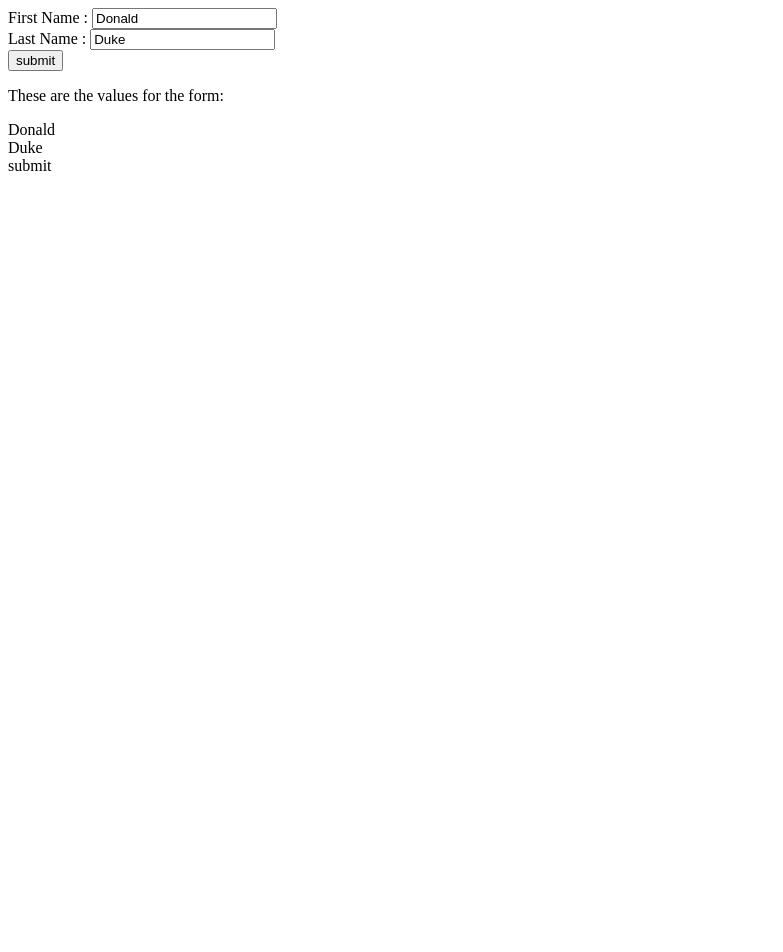
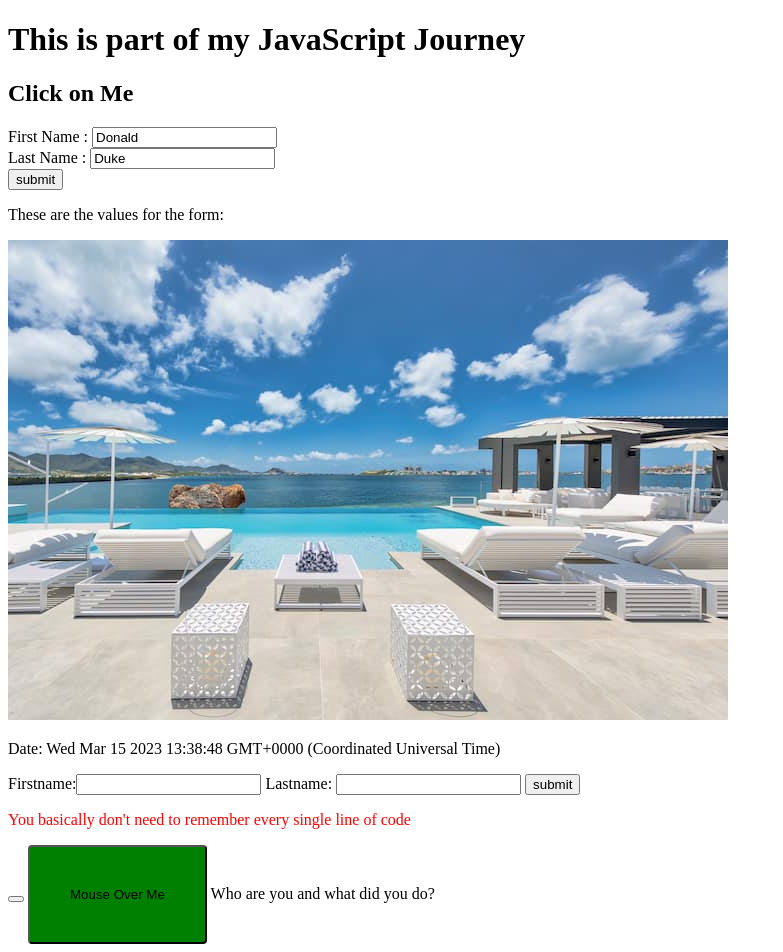
Before and after one commit to dominion-30/JavaScript-Journey, a plain HTML site: page index.html in a window 1280 px wide. Shown: the whole page, without its empty margins (0-783 px from the left). Before the commit the page ends 800 px from the top, so only its background shows below. Drawn offline with Linux system fonts and the light colour scheme.

Commit message:
Add files

```diff
--- /dev/null
+++ b/css/style.css
@@ -0,0 +1,4 @@
+.container{
+    padding: 3em;
+    border-radius: 0.3em;
+}
--- a/index.html
+++ b/index.html
@@ -4,6 +4,7 @@
     <meta charset="UTF-8">
     <meta http-equiv="X-UA-Compatible" content="IE=edge">
     <meta name="viewport" content="width=device-width, initial-scale=1.0">
+    <link rel="stylesheet" href="css/style.css">
     <script src="script.js"></script>
     <title>JavaScript Learning</title>
 </head>
@@ -32,7 +33,9 @@
     document.getElementById("demo").innerHTML = "The first paragraph with index 0 and class intro is: " + x[0].innerHTML;
 
 </script> -->
+<h1 id="colorChange">This is part of my JavaScript Journey</h1>
 
+<h2 onclick="this.innerHTML = 'Ooops'">Click on Me</h2>
 <form id = "frm1" action="index.html">
     First Name : <input type="text" name="fname" value="Donald"><br>
     Last Name : <input type="text" name="lname" value="Duke"><br>
@@ -46,15 +49,54 @@
 
 <p id="intro"></p>
 
+<img id="myimage" src="images/image1.jpg" alt="">
+
+<p id="date"></p>
+<form id="form" action="index.html">
+    Firstname:<input type="text" name="fname" >
+    Lastname: <input type="text" name="lname">
+    <input type="Submit" value="submit">
+</form>
+
+<p id="myline">You basically don't need to remember every single line of code</p>
+
+<button type="button" onclick="document.getElementById('colorChange').style.color = 'green'">
+
+</button>
+
+<button id="box" class="container" type="button" onmouseover="document.getElementById('box').innerHTML = 'Thank you'">Mouse Over Me</button>
+
+
+
 <script>
-    const x = document.forms["frm1"];
-    let text = "";
-    let i = 0;
+    document.getElementById("box").style.backgroundColor = "green";
+    document.getElementById("myimage").src = "images/property1.jpg";
+    // document.getElementById("intro").innerHTML = "Who are you and why are you here";
+    // // const x = document.forms["frm1"];
+    // // let text = "";
+    // // let i = 0;
 
-    for(i; i< x.length ; i++){
-        text += x.elements[i].value + "<br>";
-    }
-    document.getElementById("demo").innerHTML = text;
+    // // for(i; i< x.length ; i++){
+    // //     text += x.elements[i].value + "<br>";
+    // // }
+    // // document.getElementById("demo").innerHTML = text;
+        document.getElementById("date").innerHTML = "Date: " + Date();
+        document.write("Who are you and what did you do?")
+
+        function validateForm(){
+
+            let x = document.forms["form"]["fname"].value;
+            if(x == ""){
+                alert("Name must be filled");
+                return false;
+            }
+
+        }
+
+    document.getElementById("myline").style.color = "red";
+
+
+
 </script>
 </body>
 </html>
```
